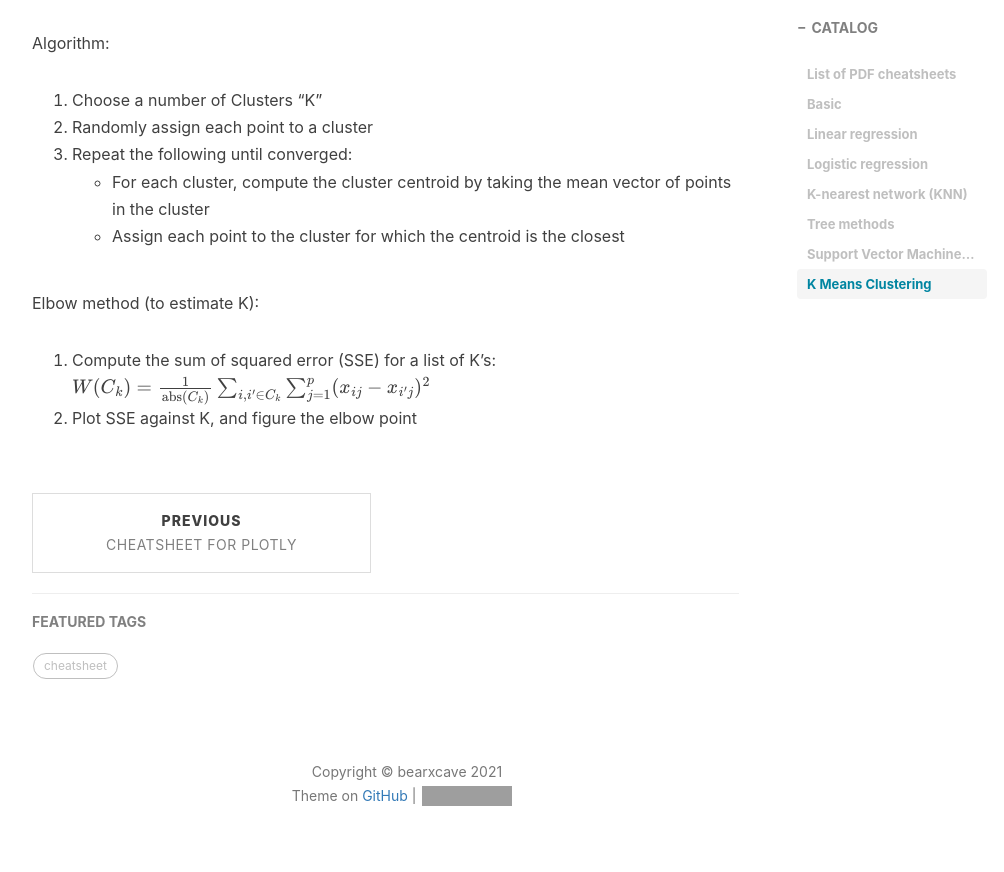
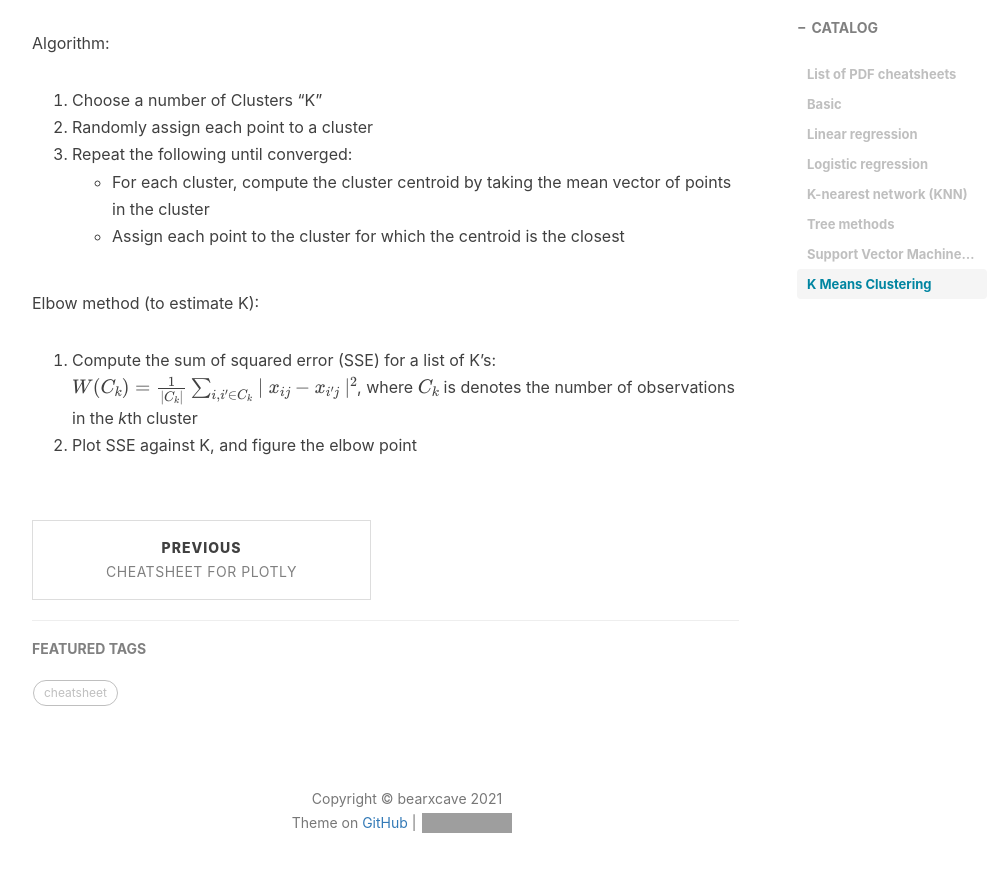
Before and after one commit to Bearxcave/Bearxcave.github.io, a Jekyll site: the page built from _posts/2021-03-03-cheatsheet-machine-learning-bootcamp-note.md, in a window 1280 px wide and 900 px high, scrolled down 2353 px. Shown: the top 872 px of the window, without its empty margins (233-1237 px from the left). Built offline with Jekyll 4.4.1, drawn with Linux system fonts in a browser that asks for light colours; nearby versions of some CDN libraries; formulas are drawn with MathJax 3; comment, search, counter and statistics services are not loaded; grey boxes are pictures that could not be loaded.

Commit message:
Update 2021-03-03-cheatsheet-machine-learning-bootcamp-note.md

```diff
--- a/_posts/2021-03-03-cheatsheet-machine-learning-bootcamp-note.md
+++ b/_posts/2021-03-03-cheatsheet-machine-learning-bootcamp-note.md
@@ -84,5 +84,5 @@ Algorithm:
 
 Elbow method (to estimate K):
 
-1. Compute the sum of squared error (SSE) for a list of K's: $ W(C_k) = \frac{1}{\mathrm{abs}(C_k)} \sum_{i,i'\in C_k} \sum_{j=1}^p (x_{ij}-x_{i'j})^2 $
+1. Compute the sum of squared error (SSE) for a list of K's: $ W(C_k) = \frac{1}{\mid C_k \mid} \sum_{i,i'\in C_k} \mid x_{ij}-x_{i'j} \mid^2 $, where $ C_k $ is denotes the number of observations in the *k*th cluster
 2. Plot SSE against K, and figure the elbow point
```
